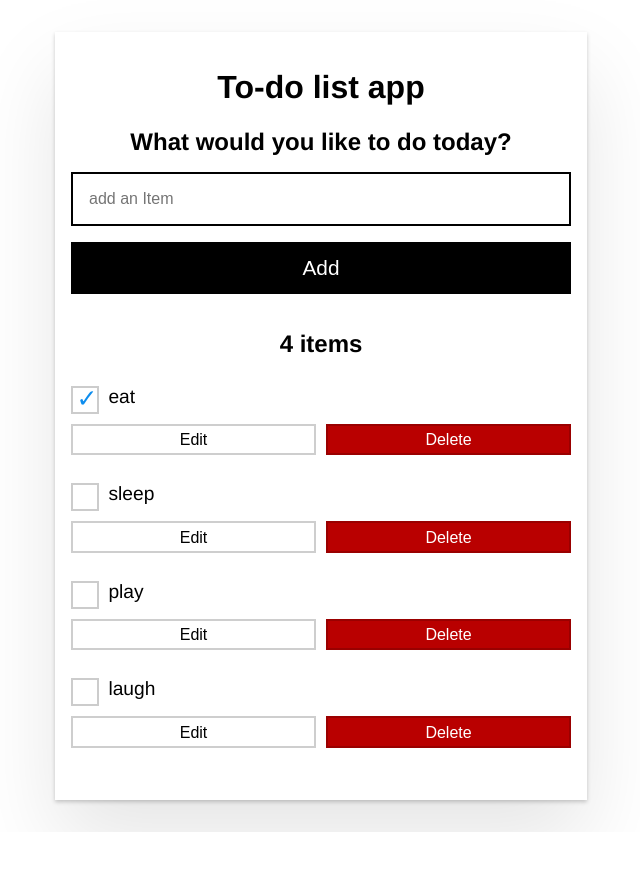
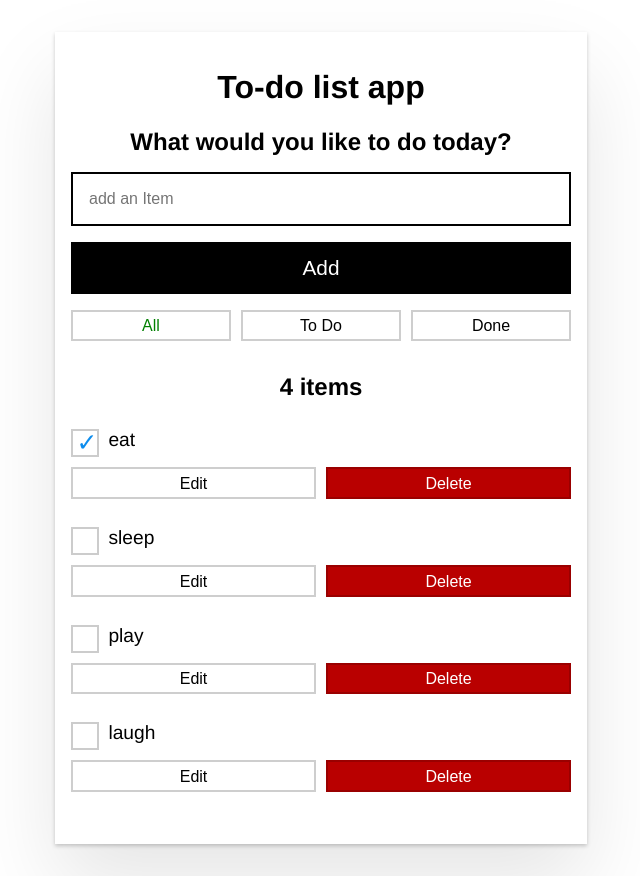
Before and after one commit to ozzestrophic/todo-app, an Angular app: page / in a window 1280 px wide. Shown: the whole page, without its empty margins (319-959 px from the left). Before the commit the page ends 832 px from the top, so only its background shows below. Built offline with nearby package versions, Linux system fonts and the light colour scheme.

Commit message:
feat: added filtering according to status

```diff
--- a/src/app/app.component.html
+++ b/src/app/app.component.html
@@ -15,6 +15,32 @@
     Add
   </button>
 
+  <div class="btn-wrapper">
+    <button
+      class="btn btn-menu"
+      [class.active]="filter == 'all'"
+      (click)="filter = 'all'"
+    >
+      All
+    </button>
+
+    <button
+      class="btn btn-menu"
+      [class.active]="filter == 'active'"
+      (click)="filter = 'active'"
+    >
+      To Do
+    </button>
+
+    <button
+      class="btn btn-menu"
+      [class.active]="filter == 'done'"
+      (click)="filter = 'done'"
+    >
+      Done
+    </button>
+  </div>
+
   <h2>
     {{ items.length }}
     <span *ngIf="items.length === 1; else elseBlock">item</span>
```
